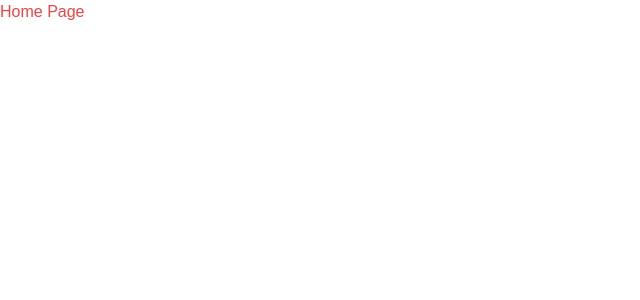
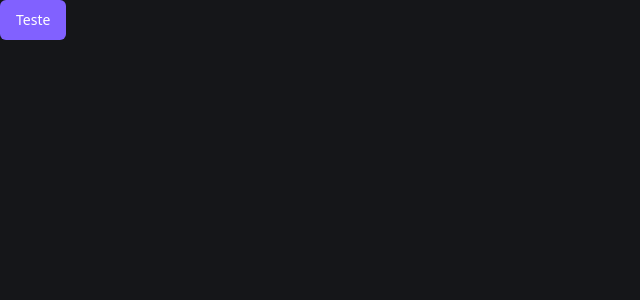
Before and after one commit to kekovidotto/App-Barber, a Next.js app: page / in a window 1280 px wide. Shown: the top 300 px of the page, without its empty margins (0-640 px from the left). Built offline with nearby package versions, Linux system fonts and the light colour scheme.

Commit message:
chore: add shadcn theme

```diff
--- a/app/globals.css
+++ b/app/globals.css
@@ -2,71 +2,48 @@
 @tailwind components;
 @tailwind utilities;
 
-body {
-  font-family: Arial, Helvetica, sans-serif;
-}
+@layer base {
+  .dark {
+    --background: 225 9% 9%;
+    --foreground: 210 40% 98%;
 
-@layer base {
-  :root {
-    --background: 0 0% 100%;
-    --foreground: 222.2 84% 4.9%;
-    --card: 0 0% 100%;
-    --card-foreground: 222.2 84% 4.9%;
-    --popover: 0 0% 100%;
-    --popover-foreground: 222.2 84% 4.9%;
-    --primary: 222.2 47.4% 11.2%;
-    --primary-foreground: 210 40% 98%;
-    --secondary: 210 40% 96.1%;
-    --secondary-foreground: 222.2 47.4% 11.2%;
-    --muted: 210 40% 96.1%;
-    --muted-foreground: 215.4 16.3% 46.9%;
-    --accent: 210 40% 96.1%;
-    --accent-foreground: 222.2 47.4% 11.2%;
-    --destructive: 0 84.2% 60.2%;
+    --card: 228 9% 11%;
+    --card-foreground: 210 40% 98%;
+
+    --popover: 228 9% 11%;
+    --popover-foreground: 210 40% 98%;
+
+    --primary: 252 100% 69%;
+    --primary-foreground: 0 0% 100%;
+
+    --secondary: 228 6% 16%;
+    --secondary-foreground: 210 40% 98%;
+
+    --muted: 228 6% 16%;
+    --muted-foreground: 215 20.2% 65.1%;
+
+    --accent: 228 6% 16%;
+    --accent-foreground: 210 40% 98%;
+
+    --destructive: 0 84% 60%;
     --destructive-foreground: 210 40% 98%;
-    --border: 214.3 31.8% 91.4%;
-    --input: 214.3 31.8% 91.4%;
-    --ring: 222.2 84% 4.9%;
-    --chart-1: 12 76% 61%;
-    --chart-2: 173 58% 39%;
-    --chart-3: 197 37% 24%;
-    --chart-4: 43 74% 66%;
-    --chart-5: 27 87% 67%;
+
+    --border: 228 6% 16%;
+    --input: 228 6% 16%;
+    --ring: 212.7 26.8% 83.9%;
+
     --radius: 0.5rem;
-  }
-  .dark {
-    --background: 222.2 84% 4.9%;
-    --foreground: 210 40% 98%;
-    --card: 222.2 84% 4.9%;
-    --card-foreground: 210 40% 98%;
-    --popover: 222.2 84% 4.9%;
-    --popover-foreground: 210 40% 98%;
-    --primary: 210 40% 98%;
-    --primary-foreground: 222.2 47.4% 11.2%;
-    --secondary: 217.2 32.6% 17.5%;
-    --secondary-foreground: 210 40% 98%;
-    --muted: 217.2 32.6% 17.5%;
-    --muted-foreground: 215 20.2% 65.1%;
-    --accent: 217.2 32.6% 17.5%;
-    --accent-foreground: 210 40% 98%;
-    --destructive: 0 62.8% 30.6%;
-    --destructive-foreground: 210 40% 98%;
-    --border: 217.2 32.6% 17.5%;
-    --input: 217.2 32.6% 17.5%;
-    --ring: 212.7 26.8% 83.9%;
-    --chart-1: 220 70% 50%;
-    --chart-2: 160 60% 45%;
-    --chart-3: 30 80% 55%;
-    --chart-4: 280 65% 60%;
-    --chart-5: 340 75% 55%;
   }
 }
 
 @layer base {
   * {
-    @apply border-border;
+    @apply border-border antialiased;
+  }
+  html {
+    @apply h-full;
   }
   body {
-    @apply bg-background text-foreground;
+    @apply h-full bg-background text-foreground;
   }
 }
--- a/app/layout.tsx
+++ b/app/layout.tsx
@@ -1,35 +1,35 @@
-import type { Metadata } from "next";
-import localFont from "next/font/local";
-import "./globals.css";
+import type { Metadata } from "next"
+import localFont from "next/font/local"
+import "./globals.css"
 
 const geistSans = localFont({
   src: "./fonts/GeistVF.woff",
   variable: "--font-geist-sans",
   weight: "100 900",
-});
+})
 const geistMono = localFont({
   src: "./fonts/GeistMonoVF.woff",
   variable: "--font-geist-mono",
   weight: "100 900",
-});
+})
 
 export const metadata: Metadata = {
   title: "Create Next App",
   description: "Generated by create next app",
-};
+}
 
 export default function RootLayout({
   children,
 }: Readonly<{
-  children: React.ReactNode;
+  children: React.ReactNode
 }>) {
   return (
-    <html lang="en">
+    <html lang="en" className="dark">
       <body
         className={`${geistSans.variable} ${geistMono.variable} antialiased`}
       >
         {children}
       </body>
     </html>
-  );
+  )
 }
--- a/app/page.tsx
+++ b/app/page.tsx
@@ -1,3 +1,5 @@
+import { Button } from "./_components/ui/button"
+
 export default function Home() {
-  return <h1 className="mb-2 text-red-500">Home Page</h1>
+  return <Button>Teste</Button>
 }
```
